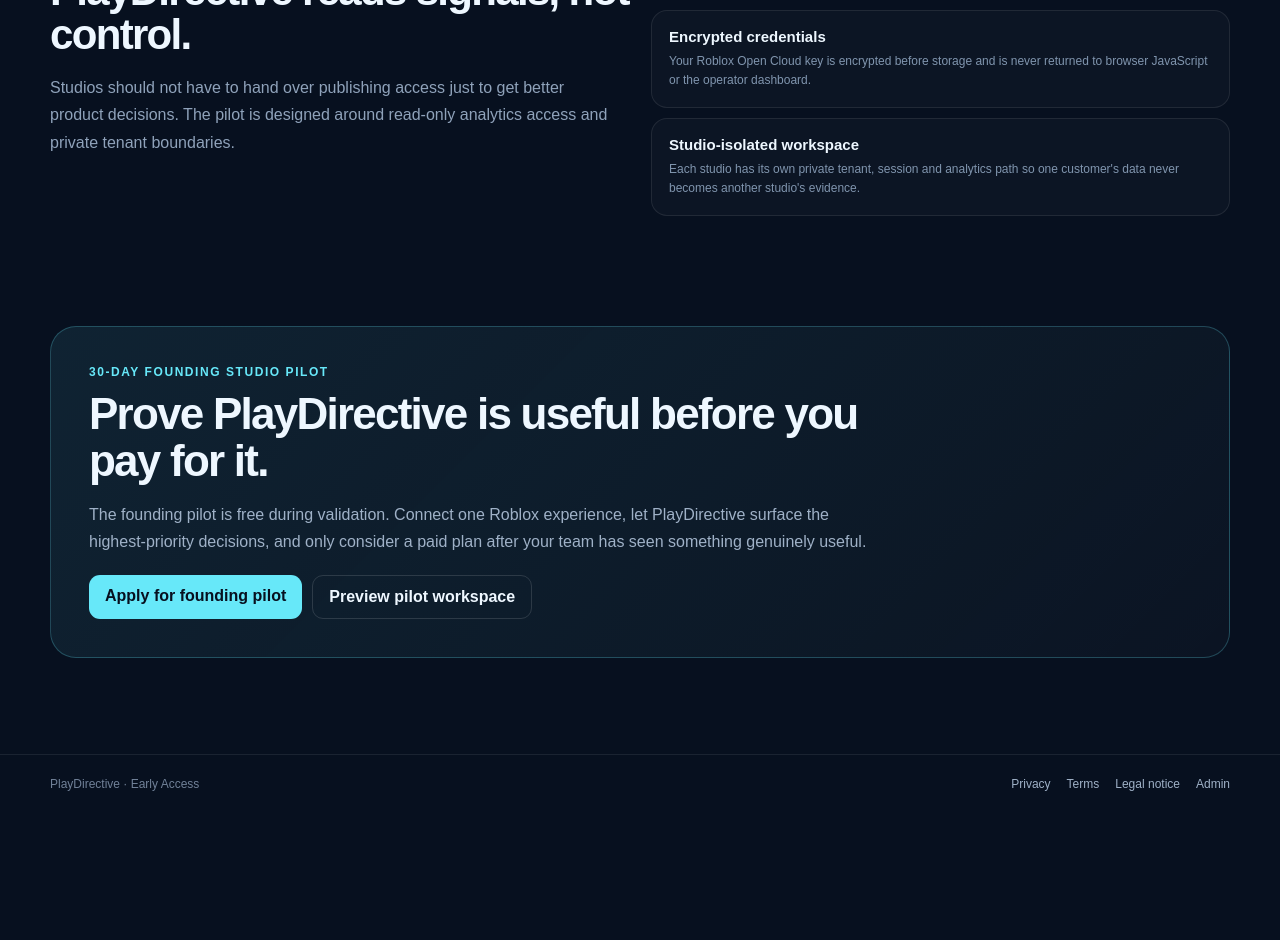
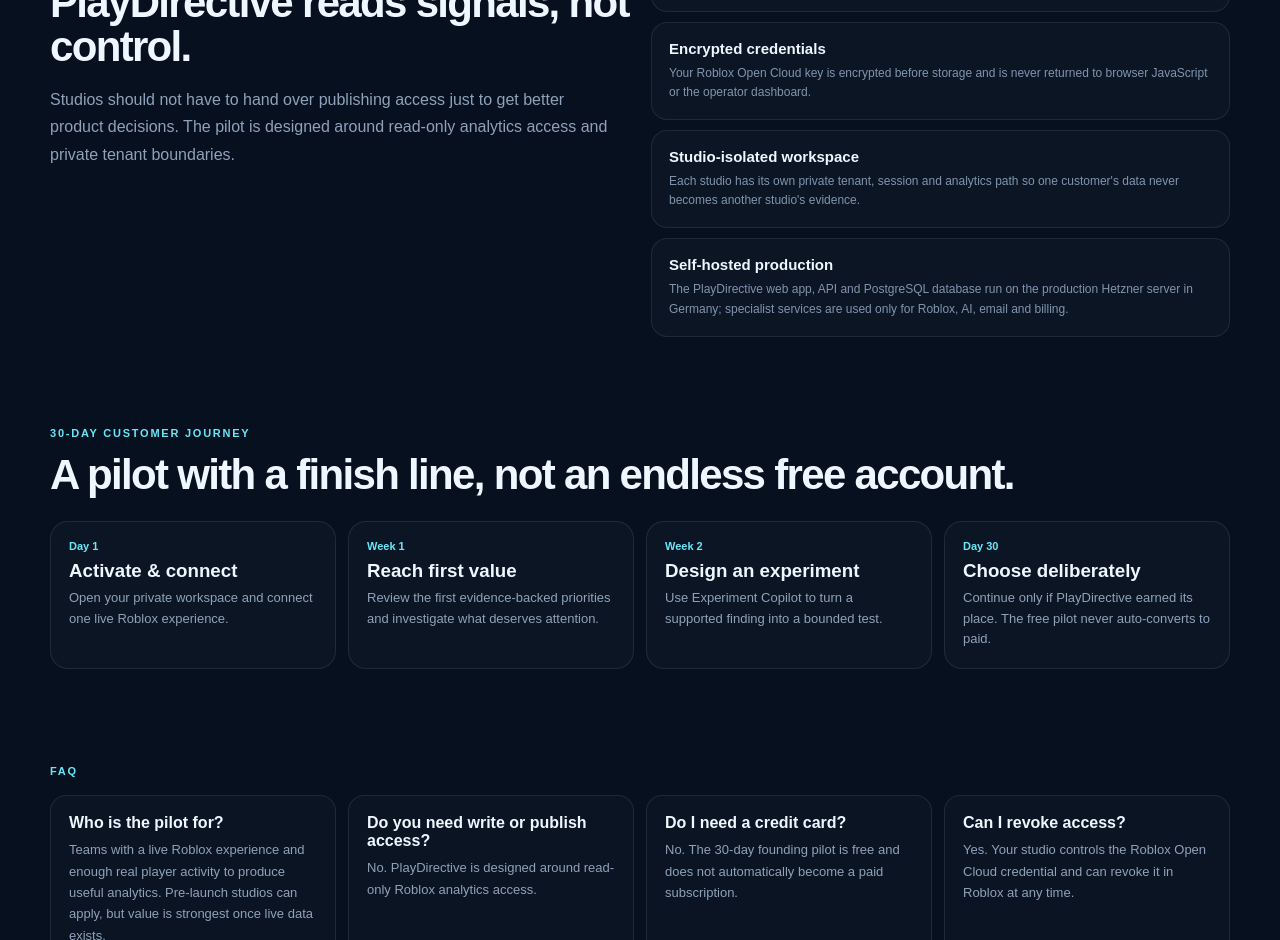
Before and after one commit to danielwauer-maker/roblox-decision-engine, a Next.js app in the folder apps/web/: page / in a window 1280 px wide. Shown: the part 1860-2800 px from the top of the page. Before the commit the page ends 2673 px from the top, so only its background shows below. Built offline with nearby package versions, Linux system fonts and the light colour scheme.

Commit message:
feat(r17): finalize launch landing page trust and pilot journey

```diff
--- a/apps/web/app/page.tsx
+++ b/apps/web/app/page.tsx
@@ -15,12 +15,28 @@ const trust = [
   ["READ-ONLY", "Least-privilege Roblox analytics access"],
   ["ENCRYPTED", "Studio credentials encrypted before storage"],
   ["PRIVATE", "Tenant-isolated data and decisions"],
+  ["GERMANY", "Production runtime hosted on Hetzner in Germany"],
 ];
 
 const security = [
   ["Read-only analytics", "PlayDirective only needs analytics access. It does not require permission to edit or publish your Roblox experience."],
   ["Encrypted credentials", "Your Roblox Open Cloud key is encrypted before storage and is never returned to browser JavaScript or the operator dashboard."],
   ["Studio-isolated workspace", "Each studio has its own private tenant, session and analytics path so one customer's data never becomes another studio's evidence."],
+  ["Self-hosted production", "The PlayDirective web app, API and PostgreSQL database run on the production Hetzner server in Germany; specialist services are used only for Roblox, AI, email and billing."],
+];
+
+const pilotJourney = [
+  ["Day 1", "Activate & connect", "Open your private workspace and connect one live Roblox experience."],
+  ["Week 1", "Reach first value", "Review the first evidence-backed priorities and investigate what deserves attention."],
+  ["Week 2", "Design an experiment", "Use Experiment Copilot to turn a supported finding into a bounded test."],
+  ["Day 30", "Choose deliberately", "Continue only if PlayDirective earned its place. The free pilot never auto-converts to paid."],
+];
+
+const faq = [
+  ["Who is the pilot for?", "Teams with a live Roblox experience and enough real player activity to produce useful analytics. Pre-launch studios can apply, but value is strongest once live data exists."],
+  ["Do you need write or publish access?", "No. PlayDirective is designed around read-only Roblox analytics access."],
+  ["Do I need a credit card?", "No. The 30-day founding pilot is free and does not automatically become a paid subscription."],
+  ["Can I revoke access?", "Yes. Your studio controls the Roblox Open Cloud credential and can revoke it in Roblox at any time."],
 ];
 
 export default function Home() {
@@ -28,10 +44,7 @@ export default function Home() {
     <main style={{ minHeight: "100vh", background: "#07101f", color: "#eef7ff", fontFamily: "Arial, sans-serif" }}>
       <header style={{ borderBottom: "1px solid rgba(255,255,255,.08)", background: "rgba(7,16,31,.92)" }}>
         <div style={{ maxWidth: 1180, margin: "0 auto", padding: "20px clamp(20px,5vw,24px)", display: "flex", alignItems: "center", justifyContent: "space-between", gap: 18, flexWrap: "wrap" }}>
-          <div>
-            <div style={{ fontWeight: 900, letterSpacing: "-.035em", fontSize: 22 }}>PlayDirective</div>
-            <div style={{ color: "#718198", fontSize: 10, marginTop: 4, letterSpacing: ".02em" }}>Decision intelligence for game studios</div>
-          </div>
+          <div><div style={{ fontWeight: 900, letterSpacing: "-.035em", fontSize: 22 }}>PlayDirective</div><div style={{ color: "#718198", fontSize: 10, marginTop: 4 }}>Decision intelligence for game studios</div></div>
           <div style={{ display: "flex", gap: 8, flexWrap: "wrap", alignItems: "center" }}>
             <a href="#security" style={{ color: "#9fb1c7", textDecoration: "none", padding: "9px 11px", fontSize: 13 }}>Security</a>
             <a href="/pricing" style={{ color: "#9fb1c7", textDecoration: "none", padding: "9px 11px", fontSize: 13 }}>Pricing</a>
@@ -53,77 +66,26 @@ export default function Home() {
           </div>
 
           <div style={{ border: "1px solid rgba(103,232,249,.18)", borderRadius: 24, background: "linear-gradient(145deg, rgba(103,232,249,.075), rgba(255,255,255,.018))", padding: "clamp(18px,3vw,24px)", boxShadow: "0 28px 80px rgba(0,0,0,.22)" }}>
-            <div style={{ display: "flex", justifyContent: "space-between", gap: 14, alignItems: "center", flexWrap: "wrap" }}>
-              <div>
-                <div style={{ color: "#718198", fontSize: 10, letterSpacing: ".14em", textTransform: "uppercase" }}>Today&apos;s decision queue</div>
-                <div style={{ marginTop: 7, fontWeight: 900, fontSize: 19 }}>What deserves attention first</div>
-              </div>
-              <div style={{ color: "#67e8f9", fontSize: 11, fontWeight: 800, padding: "6px 9px", borderRadius: 999, background: "rgba(103,232,249,.07)", border: "1px solid rgba(103,232,249,.14)" }}>SIMULATED SIGNALS</div>
-            </div>
-            <div style={{ marginTop: 18, display: "grid", gap: 10 }}>
-              {[
-                ["01", "Fix mobile onboarding friction", "Mobile D1 retention fell while desktop remained stable.", "88.0"],
-                ["02", "Protect paid acquisition efficiency", "Traffic is growing faster than retained users.", "83.0"],
-                ["03", "Test starter-offer timing", "Returning players monetize materially better.", "74.0"],
-              ].map(([rank, title, copy, score], index) => (
-                <div key={rank} style={{ border: "1px solid rgba(255,255,255,.085)", borderRadius: 14, padding: 14, background: index === 0 ? "rgba(103,232,249,.055)" : "rgba(7,16,31,.42)" }}>
-                  <div style={{ display: "grid", gridTemplateColumns: "34px minmax(0,1fr) auto", gap: 10, alignItems: "start" }}>
-                    <div style={{ color: "#67e8f9", fontSize: 11, fontWeight: 900 }}>{rank}</div>
-                    <div>
-                      <div style={{ fontWeight: 850, fontSize: 14 }}>{title}</div>
-                      <div style={{ marginTop: 5, color: "#8095ae", fontSize: 11, lineHeight: 1.5 }}>{copy}</div>
-                    </div>
-                    <div style={{ textAlign: "right" }}><div style={{ color: "#67e8f9", fontSize: 14, fontWeight: 900 }}>{score}</div><div style={{ color: "#52627a", fontSize: 8, marginTop: 2, textTransform: "uppercase" }}>priority</div></div>
-                  </div>
-                </div>
-              ))}
-            </div>
+            <div style={{ display: "flex", justifyContent: "space-between", gap: 14, alignItems: "center", flexWrap: "wrap" }}><div><div style={{ color: "#718198", fontSize: 10, letterSpacing: ".14em", textTransform: "uppercase" }}>Today&apos;s decision queue</div><div style={{ marginTop: 7, fontWeight: 900, fontSize: 19 }}>What deserves attention first</div></div><div style={{ color: "#67e8f9", fontSize: 11, fontWeight: 800, padding: "6px 9px", borderRadius: 999, background: "rgba(103,232,249,.07)", border: "1px solid rgba(103,232,249,.14)" }}>SIMULATED SIGNALS</div></div>
+            <div style={{ marginTop: 18, display: "grid", gap: 10 }}>{[["01", "Fix mobile onboarding friction", "Mobile D1 retention fell while desktop remained stable.", "88.0"],["02", "Protect paid acquisition efficiency", "Traffic is growing faster than retained users.", "83.0"],["03", "Test starter-offer timing", "Returning players monetize materially better.", "74.0"]].map(([rank, title, copy, score], index) => <div key={rank} style={{ border: "1px solid rgba(255,255,255,.085)", borderRadius: 14, padding: 14, background: index === 0 ? "rgba(103,232,249,.055)" : "rgba(7,16,31,.42)" }}><div style={{ display: "grid", gridTemplateColumns: "34px minmax(0,1fr) auto", gap: 10, alignItems: "start" }}><div style={{ color: "#67e8f9", fontSize: 11, fontWeight: 900 }}>{rank}</div><div><div style={{ fontWeight: 850, fontSize: 14 }}>{title}</div><div style={{ marginTop: 5, color: "#8095ae", fontSize: 11, lineHeight: 1.5 }}>{copy}</div></div><div style={{ textAlign: "right" }}><div style={{ color: "#67e8f9", fontSize: 14, fontWeight: 900 }}>{score}</div><div style={{ color: "#52627a", fontSize: 8, marginTop: 2, textTransform: "uppercase" }}>priority</div></div></div></div>)}</div>
             <div style={{ marginTop: 15, color: "#60738c", fontSize: 10, lineHeight: 1.55 }}>Illustrative decision queue based on simulated product data. Real pilot workspaces use only their own tenant-scoped Roblox observations.</div>
           </div>
         </div>
       </section>
 
-      <section style={{ maxWidth: 1180, margin: "0 auto", padding: "8px clamp(20px,5vw,24px) 66px" }}>
-        <div style={{ display: "grid", gridTemplateColumns: "repeat(auto-fit,minmax(220px,1fr))", gap: 10, borderTop: "1px solid rgba(255,255,255,.07)", borderBottom: "1px solid rgba(255,255,255,.07)", padding: "14px 0" }}>
-          {trust.map(([label, copy]) => <div key={label} style={{ display: "flex", alignItems: "center", gap: 10, padding: "7px 10px" }}><span style={{ color: "#67e8f9", fontSize: 9, fontWeight: 900, letterSpacing: ".12em" }}>{label}</span><span style={{ color: "#8095ae", fontSize: 11 }}>{copy}</span></div>)}
-        </div>
-      </section>
+      <section style={{ maxWidth: 1180, margin: "0 auto", padding: "8px clamp(20px,5vw,24px) 66px" }}><div style={{ display: "grid", gridTemplateColumns: "repeat(auto-fit,minmax(220px,1fr))", gap: 10, borderTop: "1px solid rgba(255,255,255,.07)", borderBottom: "1px solid rgba(255,255,255,.07)", padding: "14px 0" }}>{trust.map(([label, copy]) => <div key={label} style={{ display: "flex", alignItems: "center", gap: 10, padding: "7px 10px" }}><span style={{ color: "#67e8f9", fontSize: 9, fontWeight: 900, letterSpacing: ".12em" }}>{label}</span><span style={{ color: "#8095ae", fontSize: 11 }}>{copy}</span></div>)}</div></section>
 
-      <section style={{ maxWidth: 1180, margin: "0 auto", padding: "12px clamp(20px,5vw,24px) 78px" }}>
-        <div style={{ color: "#718198", fontSize: 11, letterSpacing: ".14em", textTransform: "uppercase" }}>What PlayDirective surfaces</div>
-        <div style={{ marginTop: 14, display: "grid", gap: 12 }}>
-          {examples.map(([rank, title, evidence, impact], index) => <div key={title} style={{ display: "grid", gridTemplateColumns: "52px minmax(0,1fr) auto", gap: 14, alignItems: "center", border: "1px solid rgba(255,255,255,.09)", background: index === 0 ? "rgba(103,232,249,.055)" : "rgba(255,255,255,.025)", borderRadius: 18, padding: "17px 18px" }}><div style={{ color: "#67e8f9", fontWeight: 800 }}>{rank}</div><div><div style={{ fontWeight: 800, fontSize: 17 }}>{title}</div><div style={{ marginTop: 5, color: "#8fa2ba", fontSize: 13, lineHeight: 1.5 }}>{evidence}</div></div><div style={{ color: index === 0 ? "#fb7185" : index === 1 ? "#fbbf24" : "#86efac", fontSize: 10, fontWeight: 800, whiteSpace: "nowrap" }}>{impact}</div></div>)}
-        </div>
-      </section>
+      <section style={{ maxWidth: 1180, margin: "0 auto", padding: "12px clamp(20px,5vw,24px) 78px" }}><div style={{ color: "#718198", fontSize: 11, letterSpacing: ".14em", textTransform: "uppercase" }}>What PlayDirective surfaces</div><div style={{ marginTop: 14, display: "grid", gap: 12 }}>{examples.map(([rank, title, evidence, impact], index) => <div key={title} style={{ display: "grid", gridTemplateColumns: "52px minmax(0,1fr) auto", gap: 14, alignItems: "center", border: "1px solid rgba(255,255,255,.09)", background: index === 0 ? "rgba(103,232,249,.055)" : "rgba(255,255,255,.025)", borderRadius: 18, padding: "17px 18px" }}><div style={{ color: "#67e8f9", fontWeight: 800 }}>{rank}</div><div><div style={{ fontWeight: 800, fontSize: 17 }}>{title}</div><div style={{ marginTop: 5, color: "#8fa2ba", fontSize: 13, lineHeight: 1.5 }}>{evidence}</div></div><div style={{ color: index === 0 ? "#fb7185" : index === 1 ? "#fbbf24" : "#86efac", fontSize: 10, fontWeight: 800, whiteSpace: "nowrap" }}>{impact}</div></div>)}</div></section>
 
-      <section id="workflow" style={{ maxWidth: 1180, margin: "0 auto", padding: "42px clamp(20px,5vw,24px) 78px" }}>
-        <div style={{ maxWidth: 760 }}><div style={{ color: "#67e8f9", fontSize: 11, fontWeight: 800, letterSpacing: ".16em", textTransform: "uppercase" }}>Decision workflow</div><h2 style={{ margin: "12px 0 0", fontSize: "clamp(32px,6vw,46px)", letterSpacing: "-.04em" }}>Roblox shows what happened. PlayDirective helps decide what happens next.</h2></div>
-        <div style={{ display: "grid", gap: 14, gridTemplateColumns: "repeat(auto-fit,minmax(220px,1fr))", marginTop: 26 }}>
-          {steps.map(([id,title,copy]) => <article key={id} style={{ border: "1px solid rgba(255,255,255,.09)", borderRadius: 20, padding: 22, background: "rgba(255,255,255,.025)" }}><div style={{ color: "#67e8f9", fontSize: 11, fontWeight: 800 }}>{id}</div><h3 style={{ margin: "12px 0 8px", fontSize: 21 }}>{title}</h3><p style={{ margin: 0, color: "#9fb1c7", lineHeight: 1.65 }}>{copy}</p></article>)}
-        </div>
-      </section>
+      <section id="workflow" style={{ maxWidth: 1180, margin: "0 auto", padding: "42px clamp(20px,5vw,24px) 78px" }}><div style={{ maxWidth: 760 }}><div style={{ color: "#67e8f9", fontSize: 11, fontWeight: 800, letterSpacing: ".16em", textTransform: "uppercase" }}>Decision workflow</div><h2 style={{ margin: "12px 0 0", fontSize: "clamp(32px,6vw,46px)", letterSpacing: "-.04em" }}>Roblox shows what happened. PlayDirective helps decide what happens next.</h2></div><div style={{ display: "grid", gap: 14, gridTemplateColumns: "repeat(auto-fit,minmax(220px,1fr))", marginTop: 26 }}>{steps.map(([id,title,copy]) => <article key={id} style={{ border: "1px solid rgba(255,255,255,.09)", borderRadius: 20, padding: 22, background: "rgba(255,255,255,.025)" }}><div style={{ color: "#67e8f9", fontSize: 11, fontWeight: 800 }}>{id}</div><h3 style={{ margin: "12px 0 8px", fontSize: 21 }}>{title}</h3><p style={{ margin: 0, color: "#9fb1c7", lineHeight: 1.65 }}>{copy}</p></article>)}</div></section>
 
-      <section id="security" style={{ maxWidth: 1180, margin: "0 auto", padding: "20px clamp(20px,5vw,24px) 86px" }}>
-        <div style={{ display: "grid", gridTemplateColumns: "repeat(auto-fit,minmax(min(100%,320px),1fr))", gap: 22, alignItems: "start" }}>
-          <div>
-            <div style={{ color: "#67e8f9", fontSize: 11, fontWeight: 800, letterSpacing: ".16em", textTransform: "uppercase" }}>Built for studio trust</div>
-            <h2 style={{ margin: "12px 0 0", fontSize: "clamp(30px,5vw,42px)", lineHeight: 1.04, letterSpacing: "-.04em" }}>Your game stays yours. PlayDirective reads signals, not control.</h2>
-            <p style={{ margin: "18px 0 0", color: "#8fa2ba", lineHeight: 1.7, maxWidth: 560 }}>Studios should not have to hand over publishing access just to get better product decisions. The pilot is designed around read-only analytics access and private tenant boundaries.</p>
-          </div>
-          <div style={{ display: "grid", gap: 10 }}>
-            {security.map(([title, copy]) => <article key={title} style={{ border: "1px solid rgba(255,255,255,.085)", background: "rgba(255,255,255,.022)", borderRadius: 16, padding: 17 }}><div style={{ fontWeight: 850, fontSize: 15 }}>{title}</div><p style={{ margin: "7px 0 0", color: "#8095ae", lineHeight: 1.6, fontSize: 12 }}>{copy}</p></article>)}
-          </div>
-        </div>
-      </section>
+      <section id="security" style={{ maxWidth: 1180, margin: "0 auto", padding: "20px clamp(20px,5vw,24px) 70px" }}><div style={{ display: "grid", gridTemplateColumns: "repeat(auto-fit,minmax(min(100%,320px),1fr))", gap: 22, alignItems: "start" }}><div><div style={{ color: "#67e8f9", fontSize: 11, fontWeight: 800, letterSpacing: ".16em", textTransform: "uppercase" }}>Built for studio trust</div><h2 style={{ margin: "12px 0 0", fontSize: "clamp(30px,5vw,42px)", lineHeight: 1.04, letterSpacing: "-.04em" }}>Your game stays yours. PlayDirective reads signals, not control.</h2><p style={{ margin: "18px 0 0", color: "#8fa2ba", lineHeight: 1.7, maxWidth: 560 }}>Studios should not have to hand over publishing access just to get better product decisions. The pilot is designed around read-only analytics access and private tenant boundaries.</p></div><div style={{ display: "grid", gap: 10 }}>{security.map(([title, copy]) => <article key={title} style={{ border: "1px solid rgba(255,255,255,.085)", background: "rgba(255,255,255,.022)", borderRadius: 16, padding: 17 }}><div style={{ fontWeight: 850, fontSize: 15 }}>{title}</div><p style={{ margin: "7px 0 0", color: "#8095ae", lineHeight: 1.6, fontSize: 12 }}>{copy}</p></article>)}</div></div></section>
 
-      <section id="pilot" style={{ maxWidth: 1180, margin: "0 auto", padding: "24px clamp(20px,5vw,24px) 96px" }}>
-        <div style={{ border: "1px solid rgba(103,232,249,.24)", background: "linear-gradient(135deg, rgba(103,232,249,.09), rgba(255,255,255,.02))", borderRadius: 26, padding: "clamp(26px,6vw,38px)" }}>
-          <div style={{ color: "#67e8f9", fontWeight: 800, fontSize: 12, letterSpacing: ".13em", textTransform: "uppercase" }}>30-day founding studio pilot</div>
-          <h2 style={{ margin: "12px 0 0", maxWidth: 800, fontSize: "clamp(30px,6vw,44px)", lineHeight: 1.06, letterSpacing: "-.04em" }}>Prove PlayDirective is useful before you pay for it.</h2>
-          <p style={{ maxWidth: 790, color: "#9fb1c7", lineHeight: 1.7 }}>The founding pilot is free during validation. Connect one Roblox experience, let PlayDirective surface the highest-priority decisions, and only consider a paid plan after your team has seen something genuinely useful.</p>
-          <div style={{ display: "flex", gap: 10, flexWrap: "wrap", marginTop: 20 }}><a href="/apply" style={{ background: "#67e8f9", color: "#07101f", padding: "12px 16px", borderRadius: 11, fontWeight: 900, textDecoration: "none" }}>Apply for founding pilot</a><a href="/demo/pilot" style={{ border: "1px solid rgba(255,255,255,.13)", color: "#eef7ff", padding: "12px 16px", borderRadius: 11, fontWeight: 800, textDecoration: "none" }}>Preview pilot workspace</a></div>
-        </div>
-      </section>
+      <section style={{ maxWidth: 1180, margin: "0 auto", padding: "20px clamp(20px,5vw,24px) 76px" }}><div style={{ color: "#67e8f9", fontSize: 11, fontWeight: 800, letterSpacing: ".16em", textTransform: "uppercase" }}>30-day customer journey</div><h2 style={{ margin: "12px 0 0", fontSize: "clamp(30px,5vw,42px)", letterSpacing: "-.04em" }}>A pilot with a finish line, not an endless free account.</h2><div style={{ marginTop: 22, display: "grid", gap: 12, gridTemplateColumns: "repeat(auto-fit,minmax(220px,1fr))" }}>{pilotJourney.map(([when,title,copy]) => <article key={when} style={{ border: "1px solid rgba(255,255,255,.09)", borderRadius: 18, padding: 18, background: "rgba(255,255,255,.025)" }}><div style={{ color: "#67e8f9", fontSize: 11, fontWeight: 900 }}>{when}</div><h3 style={{ margin: "8px 0 6px" }}>{title}</h3><p style={{ margin: 0, color: "#8fa2ba", fontSize: 13, lineHeight: 1.6 }}>{copy}</p></article>)}</div></section>
+
+      <section style={{ maxWidth: 1180, margin: "0 auto", padding: "20px clamp(20px,5vw,24px) 76px" }}><div style={{ color: "#67e8f9", fontSize: 11, fontWeight: 800, letterSpacing: ".16em", textTransform: "uppercase" }}>FAQ</div><div style={{ marginTop: 18, display: "grid", gap: 12, gridTemplateColumns: "repeat(auto-fit,minmax(260px,1fr))" }}>{faq.map(([q,a]) => <article key={q} style={{ border: "1px solid rgba(255,255,255,.085)", borderRadius: 16, padding: 18, background: "rgba(255,255,255,.02)" }}><strong>{q}</strong><p style={{ margin: "7px 0 0", color: "#8fa2ba", fontSize: 13, lineHeight: 1.65 }}>{a}</p></article>)}</div></section>
+
+      <section id="pilot" style={{ maxWidth: 1180, margin: "0 auto", padding: "24px clamp(20px,5vw,24px) 96px" }}><div style={{ border: "1px solid rgba(103,232,249,.24)", background: "linear-gradient(135deg, rgba(103,232,249,.09), rgba(255,255,255,.02))", borderRadius: 26, padding: "clamp(26px,6vw,38px)" }}><div style={{ color: "#67e8f9", fontWeight: 800, fontSize: 12, letterSpacing: ".13em", textTransform: "uppercase" }}>30-day founding studio pilot</div><h2 style={{ margin: "12px 0 0", maxWidth: 800, fontSize: "clamp(30px,6vw,44px)", lineHeight: 1.06, letterSpacing: "-.04em" }}>Prove PlayDirective is useful before you pay for it.</h2><p style={{ maxWidth: 790, color: "#9fb1c7", lineHeight: 1.7 }}>The founding pilot is free. Connect one Roblox experience, let PlayDirective surface the highest-priority decisions, and only consider a paid plan after your team has seen something genuinely useful. No card is required and there is no automatic paid conversion.</p><div style={{ display: "flex", gap: 10, flexWrap: "wrap", marginTop: 20 }}><a href="/apply" style={{ background: "#67e8f9", color: "#07101f", padding: "12px 16px", borderRadius: 11, fontWeight: 900, textDecoration: "none" }}>Apply for founding pilot</a><a href="/demo/pilot" style={{ border: "1px solid rgba(255,255,255,.13)", color: "#eef7ff", padding: "12px 16px", borderRadius: 11, fontWeight: 800, textDecoration: "none" }}>Preview pilot workspace</a></div></div></section>
     </main>
   );
 }
```
